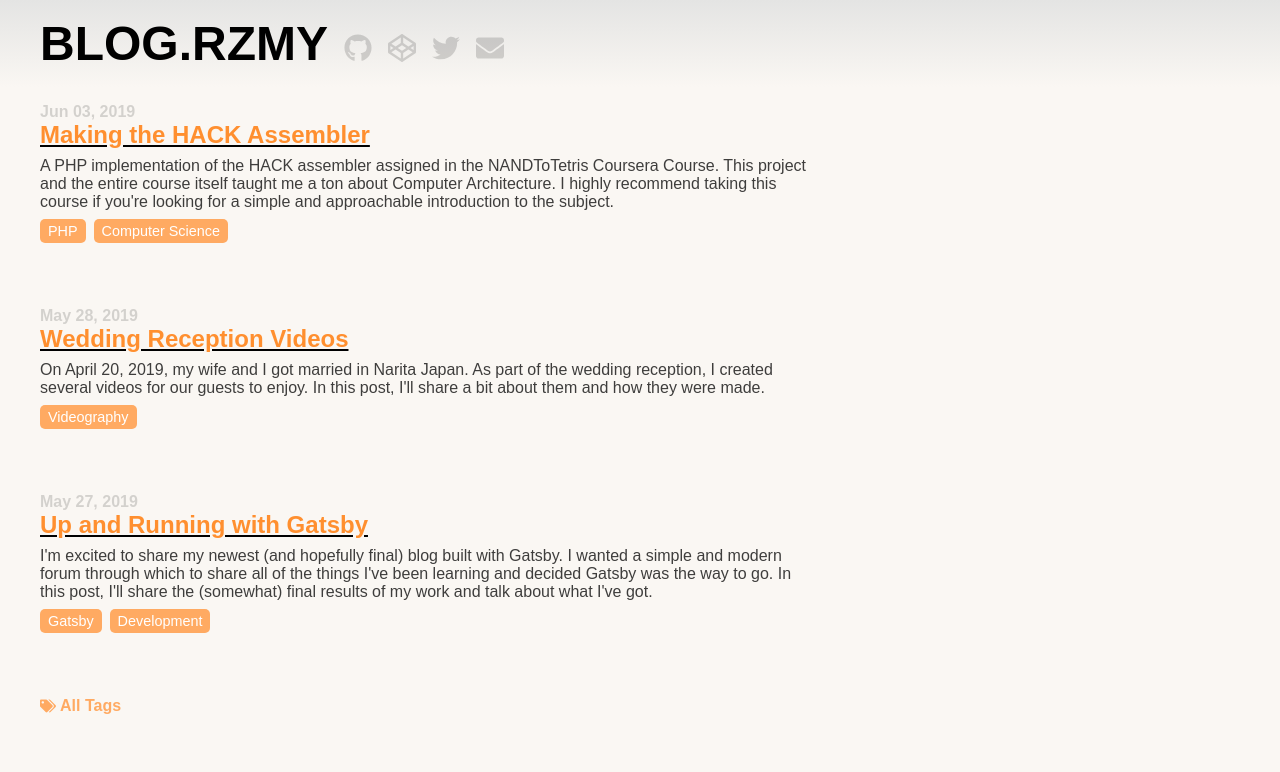
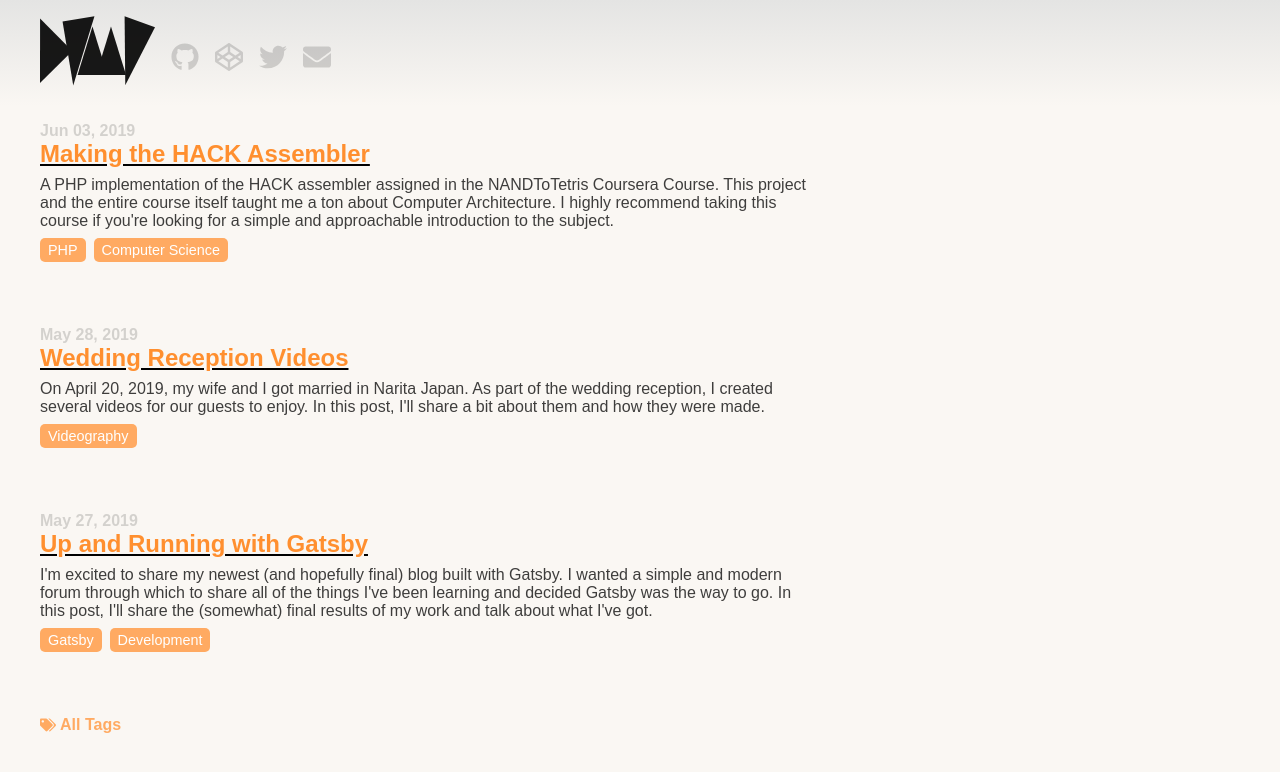
Before and after one commit to chickenn00dle/gatsby-blog, a Gatsby site: page / in a window 1280 px wide. Built offline with nearby package versions, Linux system fonts and the light colour scheme; Gatsby itself is replaced by a stand-in of ours.

Commit message:
Add logo to navbar and favicon.

```diff
--- /dev/null
+++ b/src/components/Logo.js
@@ -0,0 +1,39 @@
+import React from 'react'
+import svg from '../images/RZMYlong.svg';
+import styled from 'styled-components'
+
+const Container = styled.div`
+    margin-right: 1rem;
+    margin-bottom: 0;
+`
+
+const LogoObject = styled.object`
+    width: 115px;
+    pointer-events: none;
+    color: #000;
+    opacity: .9;
+`
+
+const SiteTitle = styled.h1`
+    margin-right: 1rem;
+    margin-bottom: 0;
+    font-weight: 900;
+    font-size: 3rem;
+    color: #000;
+    opacity: 1;
+    cursor: pointer;
+`
+
+const Logo = ({ title }) => {
+    return (
+        <Container>
+            <LogoObject type="image/svg+xml" data={ svg }>
+                <SiteTitle>
+                    { title }
+                </SiteTitle>
+            </LogoObject>
+        </Container>
+    )
+}
+
+export default Logo
--- a/src/components/Navbar.js
+++ b/src/components/Navbar.js
@@ -1,5 +1,6 @@
 import React from "react"
 import { StaticQuery, Link } from 'gatsby'
+import Logo from './Logo'
 import Social from './Social'
 import styled from 'styled-components'
 
@@ -22,17 +23,6 @@ const StyledLink = styled( props => <Link { ...props } /> )`
     margin-bottom: 0;
 `
 
-const SiteTitle = styled.h1`
-    margin-right: 1rem;
-    margin-bottom: 0;
-    text-decoration: none;
-    font-weight: 900;
-    font-size: 3rem;
-    color: #000;
-    opacity: 1;
-    cursor: pointer;
-`
-
 const SocialContainer = styled.div`
     margin-bottom: -1rem;
 
@@ -41,7 +31,6 @@ const SocialContainer = styled.div`
     }
 `
 
-
 const SiteMeta = ( { data } ) => {
     const title = data.site.siteMetadata.title
 
@@ -49,7 +38,7 @@ const SiteMeta = ( { data } ) => {
         <Container>
             <Inner>
             <StyledLink to='/'>
-                <SiteTitle>{ title }</SiteTitle>
+                <Logo title={ title } />
             </StyledLink>
             <SocialContainer>
                 <Social />
```
Also changed, not shown: src/images/RZMY.svg (added), src/images/RZMYlong.svg (added), static/favicon.ico.
